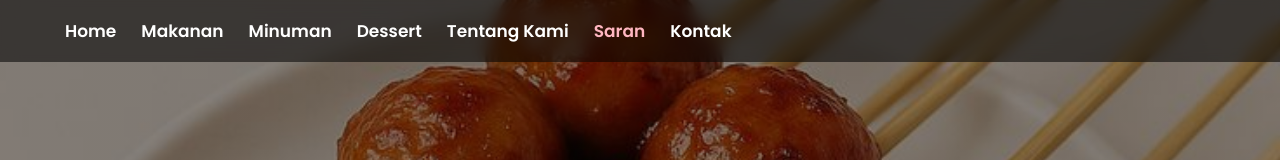
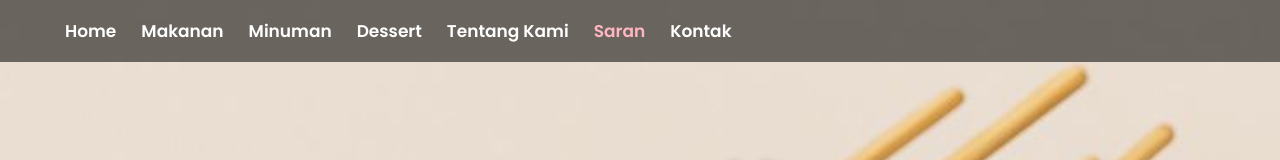
Before and after one commit to cii1230/uas-web-design-2-desi-tri-amelia, a plain HTML site: page saran.html in a window 1280 px wide. Shown: the top 160 px of the page. Drawn offline with Linux system fonts and the light colour scheme.

Commit message:
Update style.css

```diff
--- a/style.css
+++ b/style.css
@@ -10,10 +10,7 @@ html{
 
 body{
     font-family:'Poppins',sans-serif;
-    color:#fff;
-    background:
-    linear-gradient(rgba(0,0,0,.45),rgba(0,0,0,.45)),
-    url("bakar.jpg");
+    background-image: url("bakar.jpg");
     background-size:cover;
     background-position:center;
     background-repeat:no-repeat;
@@ -129,7 +126,7 @@ section h2{
     font-size:45px;
     margin-bottom:40px;
     text-shadow:2px 2px 8px rgba(0,0,0,.8);
-    }
+}
 
 /* ================= MENU ================= */
 
@@ -253,6 +250,7 @@ section h2{
     color:#fff;
     margin-bottom:12px;
     line-height:1.8;
+}
 
 /* ================= SARAN ================= */
 
```
